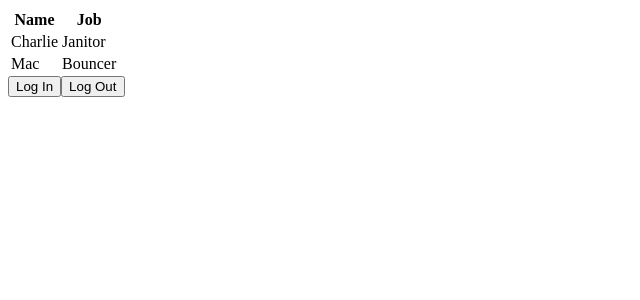
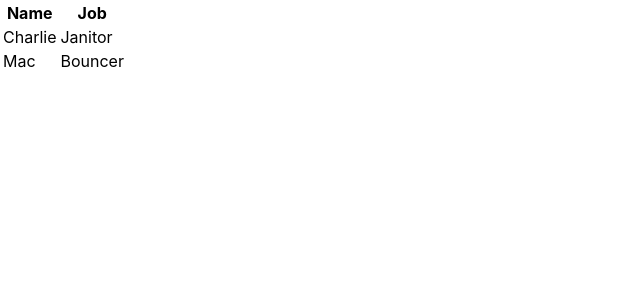
Before and after one commit to decareano/react-test-cloud9, a React (Create React App) app: page / in a window 1280 px wide. Shown: the top 300 px of the page, without its empty margins (0-640 px from the left). Built offline with nearby package versions, Linux system fonts and the light colour scheme.

Commit message:
manual reset of code

```diff
--- a/src/App.js
+++ b/src/App.js
@@ -3,16 +3,14 @@ import React, { Component } from 'react'
 //import logo from './logo.svg';
 import './App.css';
 import Table from './Table'
-import LoginButton from './LoginButton'
-import LogoutButton from './LogoutButton'
+
 
 class App extends Component {
   render() {
     return (
       <div className="container">
         <Table />
-        <LoginButton />
-        <LogoutButton />
+
       </div>
     )
   }
--- a/src/LoginButton.js
+++ /dev/null
@@ -1,10 +0,0 @@
-import React from "react";
-import { useAuth0 } from "@auth0/auth0-react";
-
-const LoginButton = () => {
-  const { loginWithRedirect } = useAuth0();
-
-  return <button onClick={() => loginWithRedirect()}>Log In</button>;
-};
-
-export default LoginButton;
--- a/src/LogoutButton.js
+++ /dev/null
@@ -1,14 +0,0 @@
-import React from "react";
-import { useAuth0 } from "@auth0/auth0-react";
-
-const LogoutButton = () => {
-  const { logout } = useAuth0();
-
-  return (
-    <button onClick={() => logout({ returnTo: window.location.origin })}>
-      Log Out
-    </button>
-  );
-};
-
-export default LogoutButton;
--- a/src/index.js
+++ b/src/index.js
@@ -1,15 +1,11 @@
-import React from "react";
-import ReactDOM from "react-dom";
-import App from "./App";
-import { Auth0Provider } from "@auth0/auth0-react";
+import React from 'react';
+import ReactDOM from 'react-dom';
+import './index.css';
+import App from './App';
 
 ReactDOM.render(
-  <Auth0Provider
-    domain="dev-dqd-oq6b.us.auth0.com"
-    clientId="EC7ypdJS4x1v9q8qRQfibqeZskmPN9SX"
-    redirectUri={window.location.origin}
-  >
+  <React.StrictMode>
     <App />
-  </Auth0Provider>,
-  document.getElementById("root")
+  </React.StrictMode>,
+  document.getElementById('root')
 );
```
